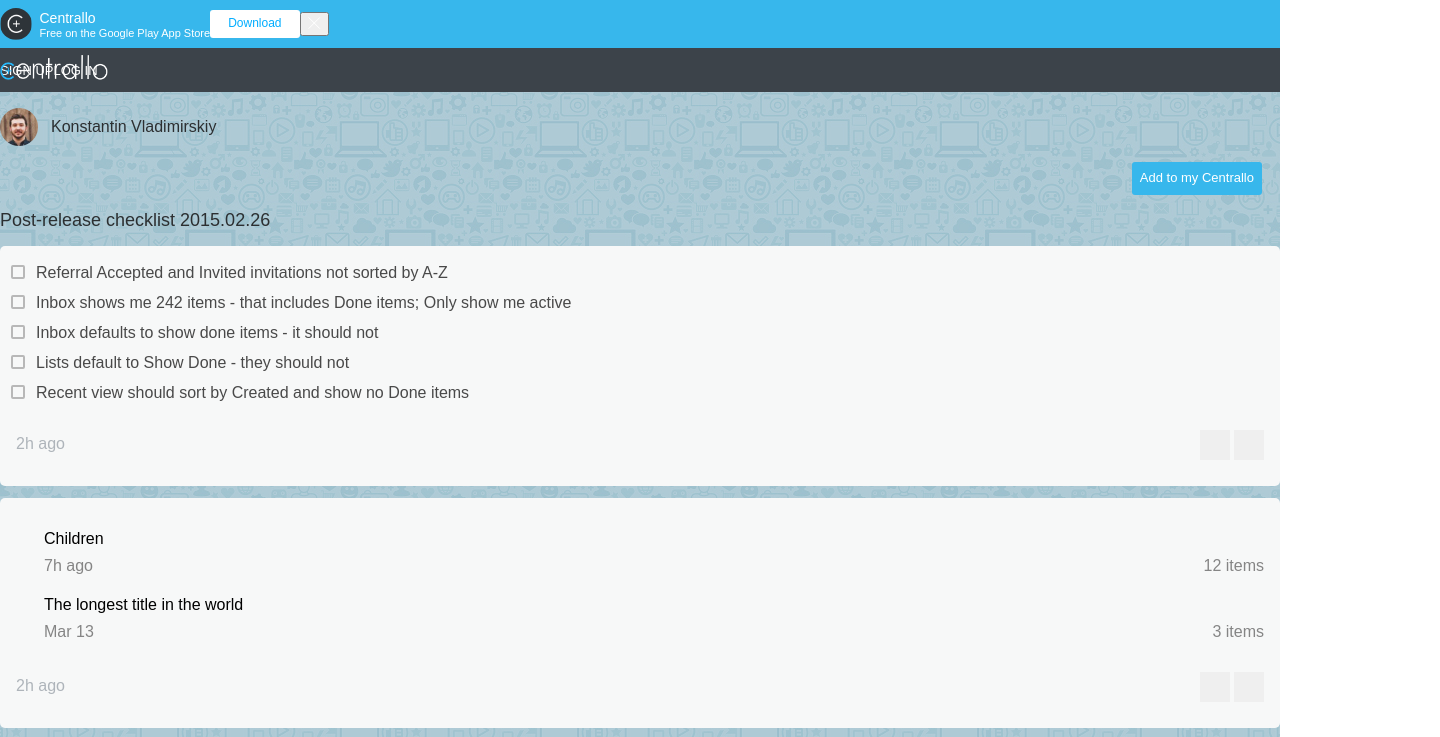
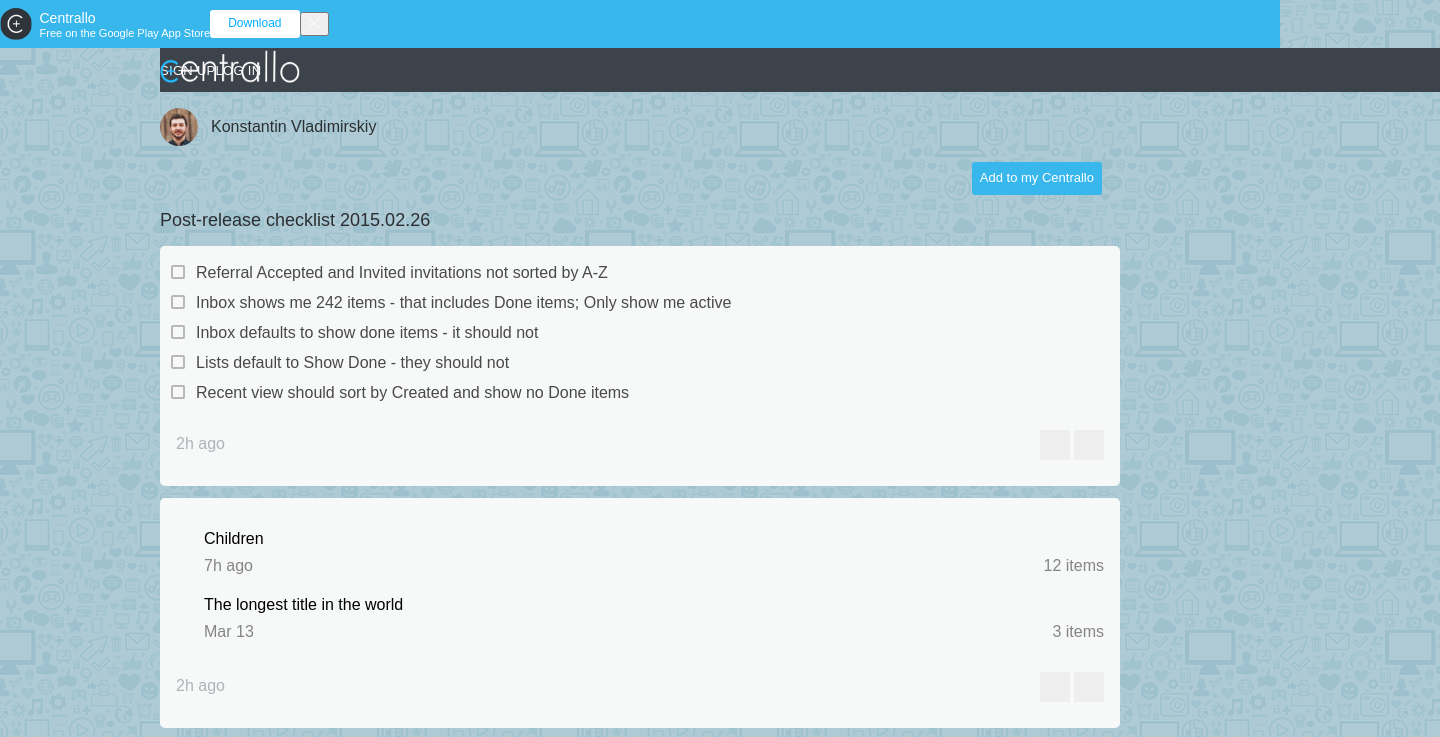
Before and after one commit to iron-cherep/sketch2html__4xxi, a website: page index.html in a window 1280 px wide. Shown: the top 737 px of the page, 1440 px wide, since content can reach past the window. Drawn offline with nearby package versions, Linux system fonts and the light colour scheme; files that its build step writes are made by us from their sources; files whose address does not match are found by name.

Commit message:
закончил десктопные стили

```diff
--- a/postcss/blocks/account-status.css
+++ b/postcss/blocks/account-status.css
@@ -14,6 +14,25 @@
     justify-content: center;
     padding-right: $page-padding-sm;
     padding-left: $page-padding-sm;
+  }
+
+  @media (min-width: 1000px) {
+    width: 960px;
+    margin-right: auto;
+    margin-left: auto;
+
+    &::before {
+      position: absolute;
+      z-index: -1;
+
+      display: block;
+      width: 100vw;
+      height: 100%;
+
+      background-color: #3c434a;
+
+      content: "";
+    }
   }
 }
 
@@ -32,6 +51,12 @@
   @media (min-width: $screen-sm) {
     left: $page-padding-sm;
   }
+  @media (min-width: 1000px) {
+    left: 0;
+
+    width: 140px;
+    height: 34px;
+  }
 }
 
 .account-status__link {
@@ -41,6 +66,7 @@
 
   font-size: 13px;
   font-weight: 500;
+  letter-spacing: 0.3px;
   text-transform: uppercase;
   color: white;
 
@@ -50,7 +76,6 @@
 
     color: #37b7ec;
   }
-  &--login {}
 
   @media (min-width: $screen-sm) {
     &--signup {
@@ -64,6 +89,19 @@
 
       margin: 0;
     }
+  }
+  @media (min-width: 1000px) {
+    &--login {
+      right: 0;
+    }
+  }
+  @media (min-width: $screen-lg) {
+    &--login {
+      margin: 0;
+    }
+
+    margin-top: 24px;
+    margin-bottom: 22px;
   }
 }
 
--- a/postcss/blocks/list.css
+++ b/postcss/blocks/list.css
@@ -44,6 +44,8 @@
 
 .list__item {
   margin-bottom: 5px;
+
+  color: #494949;
 }
 
 .list__title {
--- a/postcss/blocks/note.css
+++ b/postcss/blocks/note.css
@@ -1,24 +1,11 @@
 .note {
   position: relative;
-  overflow: hidden;
 
   margin-bottom: 12px;
   padding: 16px;
 
   border-radius: 5px;
   background-color: #f7f8f8;
-
-
-  @media (min-width: $screen-sm) {
-    padding: 30px;
-  }
-
-  @media (min-width: $screen-lg) {
-    &--starred,
-    &--protected {
-      display: block;
-    }
-  }
 
   &--starred {
     @mixin note-status starred;
@@ -49,6 +36,35 @@
     }
     .note__time {
       float: none;
+    }
+  }
+
+  @media (min-width: $screen-sm) {
+    padding: 30px;
+  }
+
+  @media (min-width: 1000px) {
+    width: 960px;
+    margin-left: auto;
+    margin-right: auto;
+
+    &--protected {
+      display: block;
+
+      .note__footer {
+        margin-top: 0;
+        vertical-align: middle;
+        @mixin note-status-message protected;
+      }
+    }
+    &--archived {
+      display: block;
+
+      .note__footer {
+        margin-top: 0;
+        vertical-align: middle;
+        @mixin note-status-message archived;
+      }
     }
   }
 }
@@ -103,11 +119,19 @@
       transition: transform 0.4s ease-in-out;
     }
   }
+
+  @media (min-width: $screen-lg) {
+    &--link:hover .note__share-link {
+      transform: translateX(50%) scale(1);
+      transition: transform 0.4s ease-in-out;
+    }
+  }
 }
 
 .note__share-link {
   position: absolute;
   top: -3em; right: 0;
+  z-index: 10;
 
   display: block;
   margin: 0;
@@ -118,6 +142,7 @@
   color: white;
 
   border-radius: 3px;
+  background: rgb(64,64,64);
   background: rgba(64,64,64, 0.7);
 
   transform: scale(0);
@@ -132,6 +157,17 @@
     border-top-color: rgba(64,64,64, 0.7);
 
     content: "";
+  }
+
+  @media (min-width: $screen-lg) {
+    right: 50%;
+    transform: translateX(50%) scale(0);
+    transform-origin: bottom center;
+
+    &::after {
+      right: 50%;
+      transform: translateX(50%);
+    }
   }
 }
 
--- a/postcss/blocks/page-header.css
+++ b/postcss/blocks/page-header.css
@@ -2,12 +2,18 @@
   display: flex;
   flex-flow: row wrap;
   align-items: center;
+  align-content: center;
   padding-right: $page-padding-xs;
   padding-left: $page-padding-xs;
 
   text-align: right;
 
-  @media (min-width: $screen-sm) {
+  @media (min-width: 1000px) {
+    width: 960px;
+    margin-right: auto;
+    margin-left: auto;
+    padding-left: 0;
+    padding-right: 0;
   }
 }
 
@@ -23,8 +29,8 @@
 
   @media (min-width: $screen-sm) {
     width: 60%;
-    margin-top: 30px;
-    margin-bottom: 28px;
+    margin-top: 20px;
+    margin-bottom: 18px;
 
     font-size: 18px;
   }
@@ -56,6 +62,7 @@
 
   @media (min-width: $screen-sm) {
     margin-right: 0;
+    margin-bottom: 10px;
     order: 4;
   }
 }
@@ -71,5 +78,10 @@
 
   @media (min-width: $screen-sm) {
     width: 50%;
+    margin-top: 0;
+    margin-bottom: 10px;
+  }
+  @media (min-width: $screen-lg) {
+    font-size: 20px;
   }
 }
--- a/postcss/blocks/page-main.css
+++ b/postcss/blocks/page-main.css
@@ -6,4 +6,8 @@
     padding-right: $page-padding-sm;
     padding-left: $page-padding-sm;
   }
+
+  @media (min-width: 1000px) {
+    padding: 0;
+  }
 }
--- a/postcss/blocks/popup.css
+++ b/postcss/blocks/popup.css
@@ -13,6 +13,11 @@
     padding-right: $page-padding-sm;
     padding-left: $page-padding-sm;
   }
+
+  @media (min-width: $screen-lg) {
+    display: none;
+  }
+
 }
 
 .popup__logo {
--- a/postcss/global.css
+++ b/postcss/global.css
@@ -6,7 +6,6 @@
 
 *:link, *:visited {
   text-decoration: none;
-  color: auto;
 }
 
 ul {
--- a/postcss/mixins.css
+++ b/postcss/mixins.css
@@ -56,7 +56,6 @@
   }
 }
 
-
 /*
   добавляет отметку в правом верхнем
   углу записи в соответствии с её состоянием
@@ -65,49 +64,63 @@
   &::before {
     position: absolute;
     top: 0; right: 0;
-    transform: translate(34px, -34px) rotate(45deg);
 
     display: block;
-    width: 68px;
-    height: 68px;
+    width: 40px;
+    height: 40px;
+
+    border-top-right-radius: 5px;
+    content: "";
 
     @if $(state) == starred {
-      background-color: #ef4b2b;
+      background-image: url(../img/svg/star.svg),
+                        linear-gradient(45deg, transparent 0%, transparent 51%,  #ef4b2b 51%,  #ef4b2b 100%);
+      background-repeat: no-repeat;
+      background-position: 80% 20%;
+      background-size: 16px 15.2px, 100% 100%;
     }
     @if $(state) == archived {
-      background-color: #979da3;
+      background-image: url(../img/svg/box.svg),
+                        linear-gradient(45deg, transparent 0%, transparent 51%,  #979da3 51%,  #979da3 100%);
+      background-repeat: no-repeat;
+      background-position: 80% 20%;
+      background-size: 16px 14px, 100% 100%;
     }
     @if $(state) == protected {
-      background-color: #3c434a;
+      background-image: url(../img/lock.png),
+                        linear-gradient(45deg, transparent 0%, transparent 51%,  #3c434a 51%,  #3c434a 100%);
+      background-repeat: no-repeat;
+      background-position: 80% 20%;
+      background-size: 12px 15px, 100% 100%;
     }
 
-    content: "";
+    @media (min-width: $screen-sm) {
+      width: 44px;
+      height: 44px;
+    }
+    @media (min-width: $screen-sm) {
+      width: 48px;
+      height: 48px;
+    }
   }
+}
 
-  &::after {
+@define-mixin note-status-message $state {
+  &::before {
     position: absolute;
-    top: 0; right: 0;
+    top: 50%; right: 30px;
+    transform: translateY(-50%);
 
-    display: block;
-    width: 24px;
-    height: 24px;
+    display: inline-block;
 
-    background-position: center;
-    background-repeat: no-repeat;
-
-    @if $(state) == starred {
-      background-image: url(../img/svg/star.svg);
-      background-size: 16px 15.2px;
-    }
     @if $(state) == archived {
-      background-image: url(../img/svg/box.svg);
-      background-size: 16px 14px;
+      color: #858585;
+      content: "Protected";
     }
     @if $(state) == protected {
-      background-image: url(../img/lock.png);
-      background-size: 12px 15px;
+      color: #009ce6;
+      content: "Archived";
     }
 
-    content: "";
   }
 }
```
Also changed, not shown: postcss/variables.css (+1 -7 lines).
